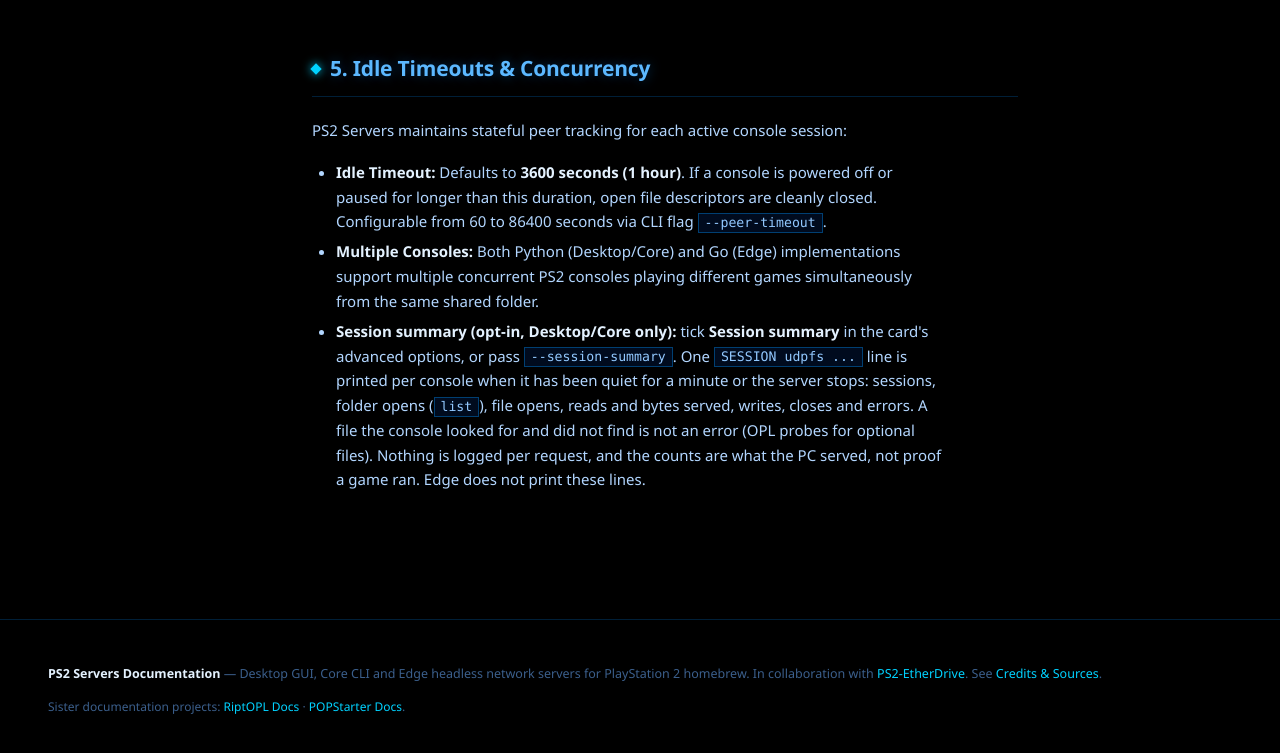
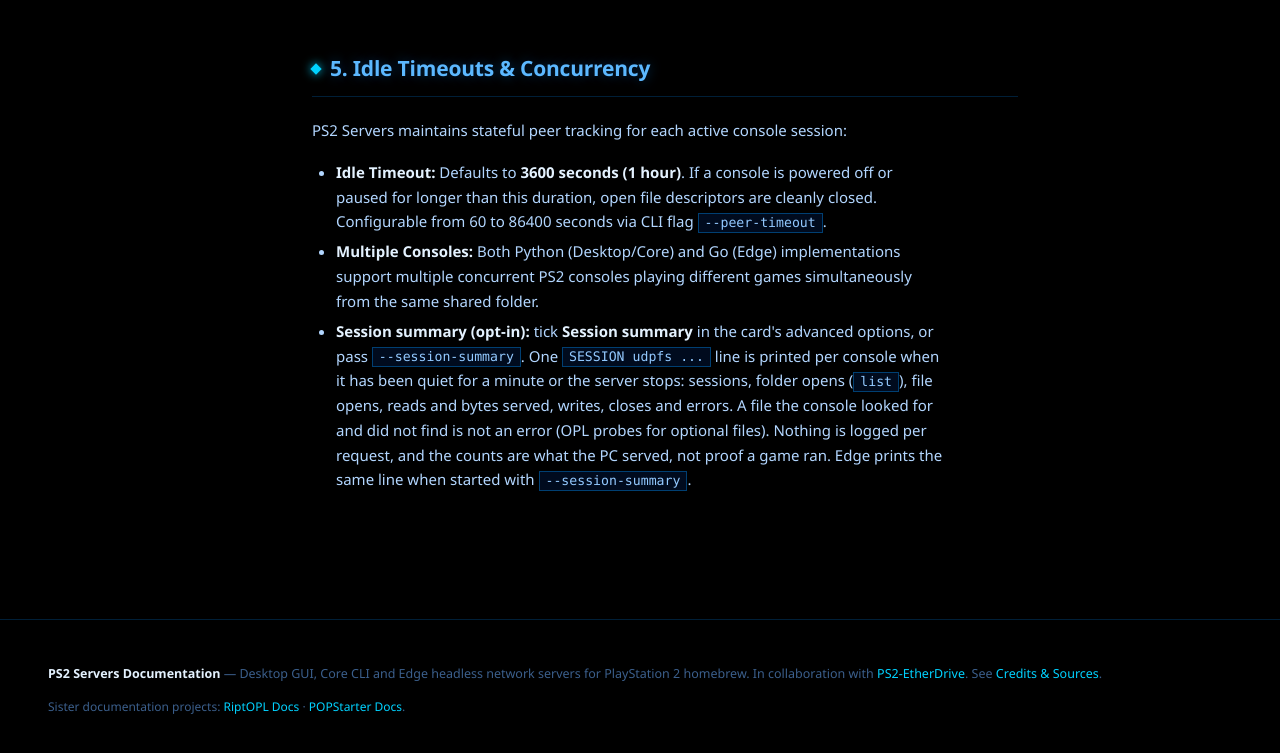
Before and after one commit to NathanNeurotic/PS2-Servers, a plain HTML site: page docs/udpfs.html in a window 1280 px wide. Shown: the part 3054-3807 px from the top of the page. Drawn offline with Linux system fonts and the light colour scheme.

Commit message:
Stop telling UDPFS readers that Edge prints no session summary
The UDPFS page still called the SESSION summary Desktop/Core only and
said Edge does not print it, but Edge has printed the same SESSION udpfs
line with --session-summary since the summaries reached it.

```diff
--- a/docs/udpfs.html
+++ b/docs/udpfs.html
@@ -177,7 +177,7 @@ Keep <b>Protocol mode: Auto</b> selected. Do not check <b>Enforce Modulo mode</b
 <ul>
   <li><b>Idle Timeout:</b> Defaults to <b>3600 seconds (1 hour)</b>. If a console is powered off or paused for longer than this duration, open file descriptors are cleanly closed. Configurable from 60 to 86400 seconds via CLI flag <code>--peer-timeout</code>.</li>
   <li><b>Multiple Consoles:</b> Both Python (Desktop/Core) and Go (Edge) implementations support multiple concurrent PS2 consoles playing different games simultaneously from the same shared folder.</li>
-  <li><b>Session summary (opt-in, Desktop/Core only):</b> tick <b>Session summary</b> in the card's advanced options, or pass <code>--session-summary</code>. One <code>SESSION udpfs ...</code> line is printed per console when it has been quiet for a minute or the server stops: sessions, folder opens (<code>list</code>), file opens, reads and bytes served, writes, closes and errors. A file the console looked for and did not find is not an error (OPL probes for optional files). Nothing is logged per request, and the counts are what the PC served, not proof a game ran. Edge does not print these lines.</li>
+  <li><b>Session summary (opt-in):</b> tick <b>Session summary</b> in the card's advanced options, or pass <code>--session-summary</code>. One <code>SESSION udpfs ...</code> line is printed per console when it has been quiet for a minute or the server stops: sessions, folder opens (<code>list</code>), file opens, reads and bytes served, writes, closes and errors. A file the console looked for and did not find is not an error (OPL probes for optional files). Nothing is logged per request, and the counts are what the PC served, not proof a game ran. Edge prints the same line when started with <code>--session-summary</code>.</li>
 </ul>
 
 </main>
```
